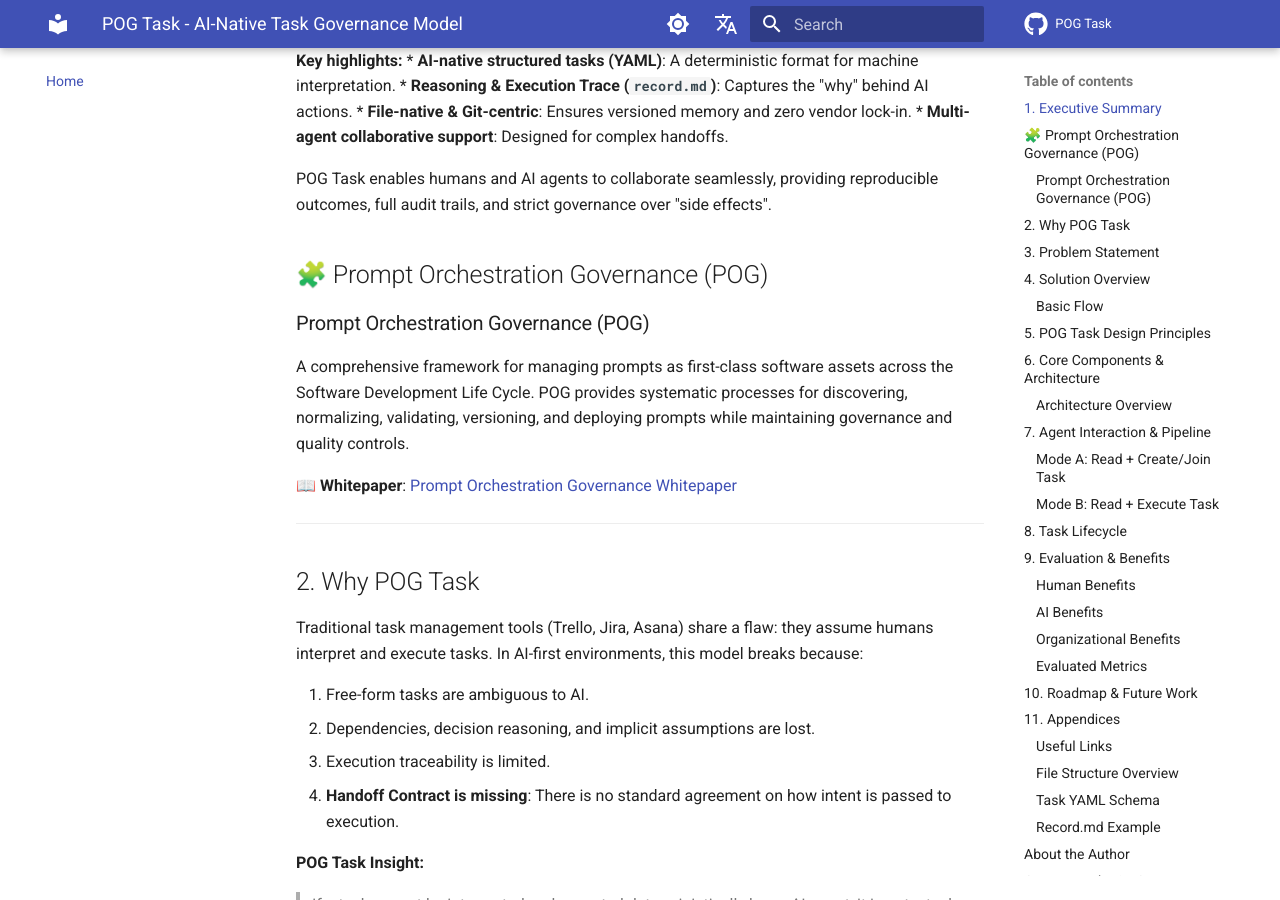
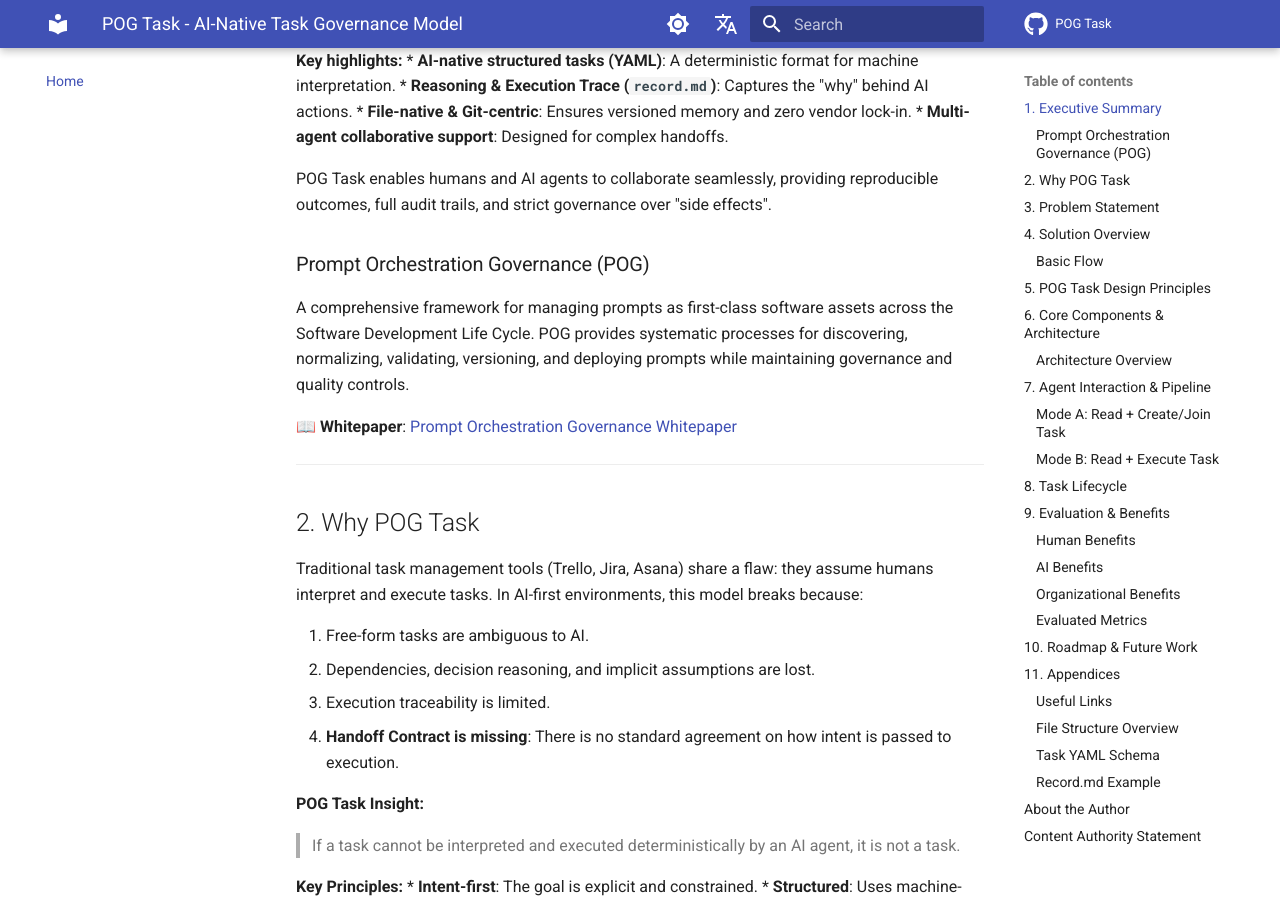
Before and after one commit to enjtorian/pog-task, an MkDocs documentation site: the page built from docs/index.md, in a window 1280 px wide and 900 px high, scrolled down 457 px. Built offline with MkDocs 1.6.1 and Material for MkDocs 9.7.7, drawn with Linux system fonts in a browser that asks for light colours; comment, search, counter and statistics services are not loaded.

```diff
--- a/docs/index.md
+++ b/docs/index.md
@@ -34,8 +34,6 @@
 *   **Multi-agent collaborative support**: Designed for complex handoffs.
 
 POG Task enables humans and AI agents to collaborate seamlessly, providing reproducible outcomes, full audit trails, and strict governance over "side effects".
-
-## 🧩 Prompt Orchestration Governance (POG)
 
 ### Prompt Orchestration Governance (POG)
 A comprehensive framework for managing prompts as first-class software assets across the Software Development Life Cycle. POG provides systematic processes for discovering, normalizing, validating, versioning, and deploying prompts while maintaining governance and quality controls.
--- a/docs/zh-tw/index.md
+++ b/docs/zh-tw/index.md
@@ -35,8 +35,6 @@
 *   **多 Agent 協作支援**：專為複雜的任務交接而設計。
 
 POG Task 使人類與 AI Agent 能無縫協作，提供可重現的結果、完整的審計軌跡，以及對「副作用」的嚴格治理。
-
-## 🧩 提示編排治理 (Prompt Orchestration Governance, POG)
 
 ### 提示編排治理 (Prompt Orchestration Governance, POG)
 一個將提示詞 (Prompts) 視為軟體開發生命週期 (SDLC) 中一等軟體資產的綜合管理框架。POG 提供了系統化的流程來發現、標準化、驗證、版本控制和部署提示詞，同時維持治理與品質控制。
```
Also changed, not shown: 1 other file.
